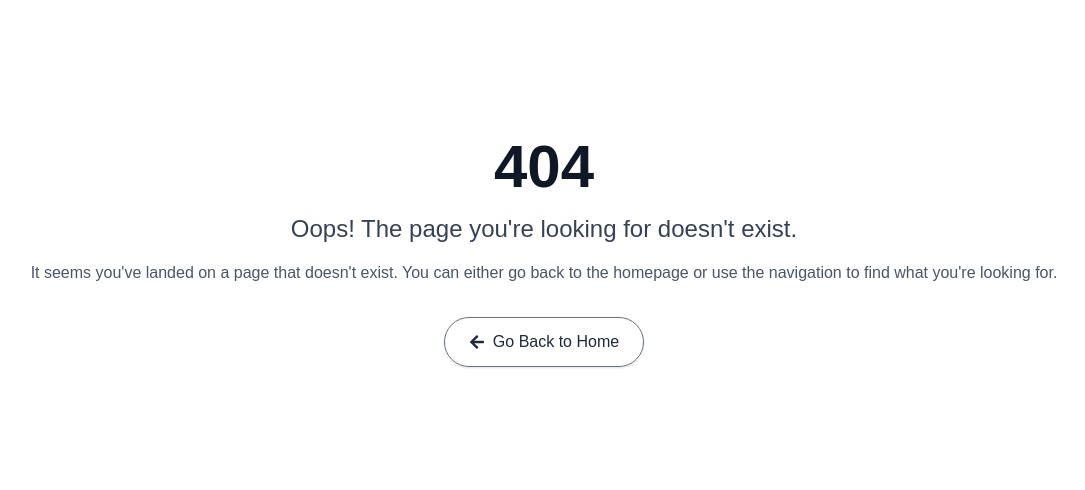
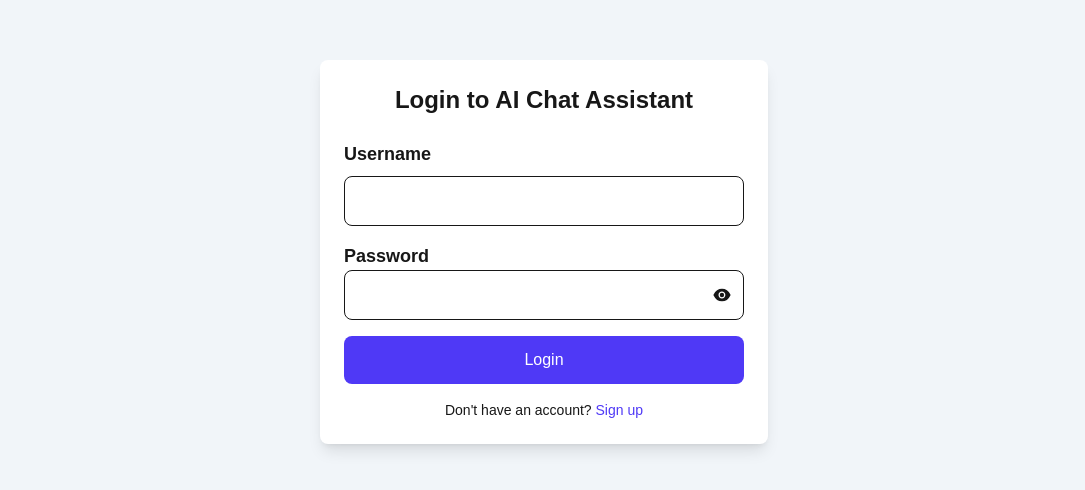
Before and after one commit to Emmanuel10701/Technical_assessment, a Next.js app in the folder frontend_chat/: page /login in a window 1280 px wide. Before the commit this address had no page. Shown: the part 148-638 px from the top of the page, without its empty margins (96-1181 px from the left). Built offline with nearby package versions, Linux system fonts and the light colour scheme.

Commit message:
Updated Next.js registration page with React Toastify

```diff
--- /dev/null
+++ b/frontend_chat/app/login/page.jsx
@@ -0,0 +1,105 @@
+"use client";
+
+import { useState } from "react";
+import { useRouter } from "next/navigation";
+import { AiFillEye, AiFillEyeInvisible } from "react-icons/ai";
+import { CircularProgress } from "@mui/material";
+
+const Login = () => {
+  const [formData, setFormData] = useState({ username: "", password: "" });
+  const [loading, setLoading] = useState(false);
+  const [showPassword, setShowPassword] = useState(false);
+  const router = useRouter();
+
+  const handleChange = (e) => {
+    setFormData({ ...formData, [e.target.name]: e.target.value });
+  };
+
+  const handleSubmit = async (e) => {
+    e.preventDefault();
+    setLoading(true);
+
+    try {
+      const response = await fetch(`${process.env.NEXT_PUBLIC_API_URL}/api/auth/login/`, {
+        method: "POST",
+        headers: { "Content-Type": "application/json" },
+        body: JSON.stringify(formData),
+      });
+
+      if (response.ok) {
+        const { access, refresh } = await response.json();
+        localStorage.setItem("accessToken", access);
+        localStorage.setItem("refreshToken", refresh);
+
+        alert("Login successful! Redirecting...");
+        router.push("/chat");
+      } else {
+        const errorData = await response.json();
+        alert(errorData.detail || "Login failed. Please check your credentials.");
+      }
+    } catch (error) {
+      alert("An error occurred. Please try again.");
+      console.error("Login error:", error);
+    } finally {
+      setLoading(false);
+    }
+  };
+
+  return (
+    <div className="bg-slate-100 min-h-screen flex items-center justify-center">
+      <div className="w-full max-w-md bg-white p-6 rounded-lg shadow-lg">
+        <h1 className="text-2xl font-bold text-center mb-6">Login to AI Chat Assistant</h1>
+        <form onSubmit={handleSubmit} className="space-y-4">
+          <div>
+            <label className="block text-lg font-bold">Username</label>
+            <input
+              name="username"
+              type="text"
+              required
+              value={formData.username}
+              onChange={handleChange}
+              className="mt-2 w-full p-3 border rounded-lg"
+            />
+          </div>
+
+          <div>
+            <label className="block text-lg font-bold">Password</label>
+            <div className="relative">
+              <input
+                name="password"
+                type={showPassword ? "text" : "password"}
+                required
+                value={formData.password}
+                onChange={handleChange}
+                className="w-full p-3 border rounded-lg"
+              />
+              <button
+                type="button"
+                onClick={() => setShowPassword(!showPassword)}
+                className="absolute right-3 top-1/2 transform -translate-y-1/2 text-xl"
+              >
+                {showPassword ? <AiFillEyeInvisible /> : <AiFillEye />}
+              </button>
+            </div>
+          </div>
+
+          <button
+            type="submit"
+            className="w-full bg-indigo-600 text-white p-3 rounded-lg hover:bg-indigo-500"
+          >
+            {loading ? <CircularProgress size={24} color="inherit" /> : "Login"}
+          </button>
+        </form>
+
+        <p className="mt-4 text-center text-sm">
+          Don't have an account?{" "}
+          <a href="/register" className="text-indigo-600 hover:underline">
+            Sign up
+          </a>
+        </p>
+      </div>
+    </div>
+  );
+};
+
+export default Login;
```
